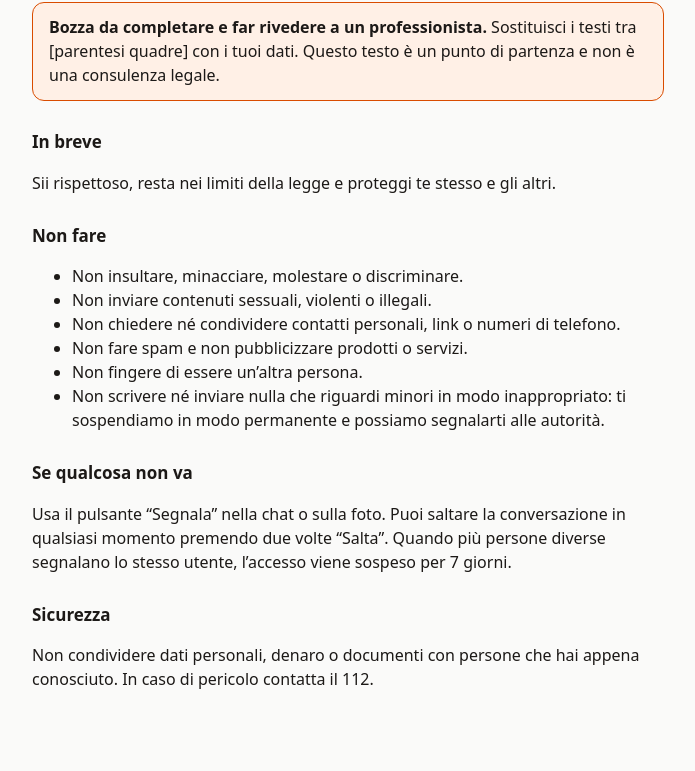
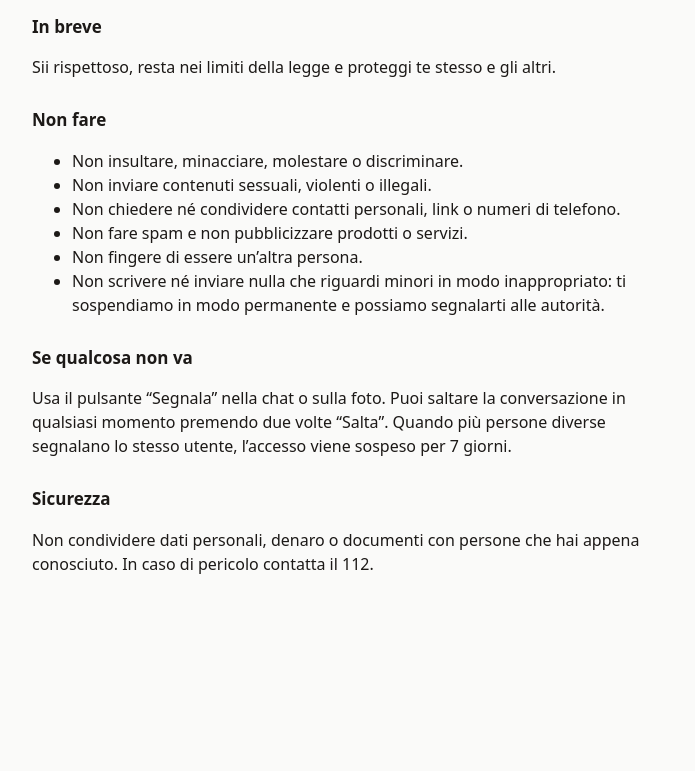
Before and after one commit to FedeRoss00/beccami, a website: page public/regole.html in a window 1280 px wide. Shown: the part 136-907 px from the top of the page, without its empty margins (292-987 px from the left). After the commit the page ends 800 px from the top, so only its background shows below. Drawn offline with Linux system fonts and the light colour scheme.

Commit message:
Remove draft notice from community rules page
Removed placeholder text indicating the document is a draft.

```diff
--- a/public/regole.html
+++ b/public/regole.html
@@ -12,7 +12,6 @@
 <main class="legale">
 <p><a href="/">← Torna a Beccami</a></p>
 <h1>Regole della community</h1>
-<p class="bozza"><strong>Bozza da completare e far rivedere a un professionista.</strong> Sostituisci i testi tra [parentesi quadre] con i tuoi dati. Questo testo è un punto di partenza e non è una consulenza legale.</p>
 
 <h2>In breve</h2>
 <p>Sii rispettoso, resta nei limiti della legge e proteggi te stesso e gli altri.</p>
```
